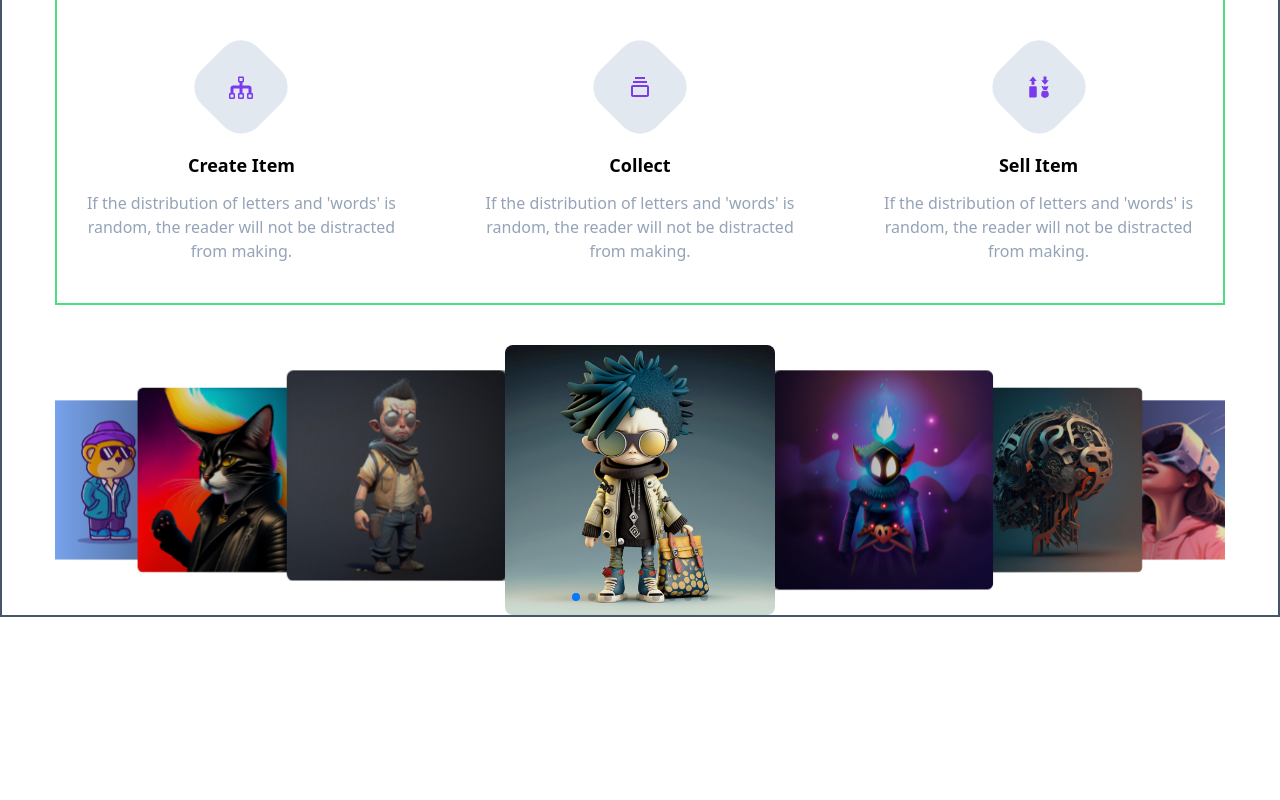
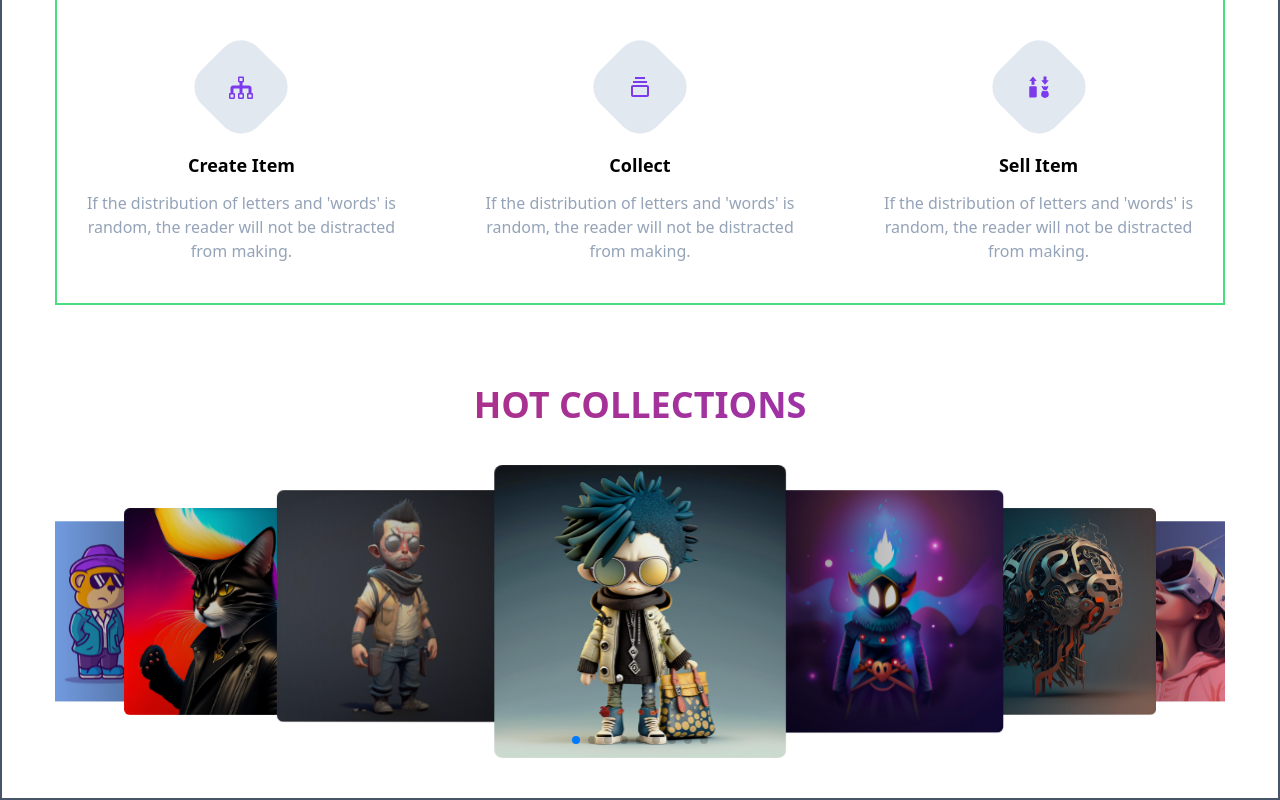
Before and after one commit to shabbirbd/NFThub, a React (Vite) app: page / in a window 1280 px wide. Shown: the part 1616-2416 px from the top of the page. Before the commit the page ends 2233 px from the top, so only its background shows below. Built offline with nearby package versions, Linux system fonts and the light colour scheme.

Commit message:
adding gradient animation

```diff
--- a/src/components/NftSlider.jsx
+++ b/src/components/NftSlider.jsx
@@ -8,7 +8,8 @@ import { nfts } from '../data/nfts';
 
 const NftSlider = () => {
     return (
-        <>
+        <div className='text-center py-10 space-y-10'>
+            <h2 className='text-2xl md:text-3xl lg:text-4xl font-bold uppercase leading-snug bg-gradient-to-r from-red-600 to-violet-600 text-transparent bg-clip-text animate-gradient'>Hot Collections</h2>
             <Swiper
                 effect={'coverflow'}
                 grabCursor={true}
@@ -17,19 +18,15 @@ const NftSlider = () => {
                 breakpoints={{
                     640: {
                       slidesPerView: 3,
-                      spaceBetween: 10,
                     },
                     768: {
                       slidesPerView: 3,
-                      spaceBetween: 10,
                     },
                     1024: {
                       slidesPerView: 4,
-                      spaceBetween: 30,
                     },
                     1440:{
                         slidesPerView: 4,
-                        spaceBetween: 40
                     }
                   }}
                 coverflowEffect={{
@@ -40,14 +37,14 @@ const NftSlider = () => {
                 }}
                 pagination={true}
                 modules={[EffectCoverflow, Pagination]}
-                className="mySwiper  w-11/12 "
+                className="mySwiper  w-11/12 mx-auto"
             >
                 {
                     nfts?.map((item, i)=>(
                         <SwiperSlide key={i}>
                             <div className='h-auto max-w-sm relative flex items-center justify-center overflow-hidden group cursor-pointer'>
                                 <img src={item.nft} className='rounded-lg' />
-                                <div className='absolute -top-[100%] group-hover:top-[75%] duration-500 w-2/3 bg-slate-300 bg-opacity-60 rounded-xl px-5 py-2'>
+                                <div className='absolute -top-[100%] group-hover:top-[75%] duration-500 w-2/3 bg-slate-300 bg-opacity-60 rounded-xl px-5 py-2 text-left'>
                                     <h2 className='font-medium text-xl text-violet-600'>{item.title}</h2>
                                     <p className='text-sm font-base text-slate-600'>{item.author}</p>
                                 </div>
@@ -56,7 +53,7 @@ const NftSlider = () => {
                     ))
                 }
             </Swiper>
-        </>
+        </div>
     );
 };
 
--- a/tailwind.config.js
+++ b/tailwind.config.js
@@ -5,7 +5,23 @@ export default {
     "./src/**/*.{js,ts,jsx,tsx}",
 ],
   theme: {
-    extend: {},
+    extend: {
+      animation: {
+        gradient: 'gradient 5s ease infinite',
+      },
+      keyframes: {
+        gradient: {
+          '0%, 100%': {
+            backgroundSize: '200% 200%',
+            backgroundPosition: 'left center',
+          },
+          '50%': {
+            backgroundSize: '200% 200%',
+            backgroundPosition: 'right center',
+          },
+        },
+      },
+    },
   },
   plugins: [],
 }
```
